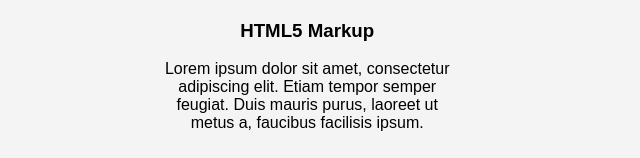
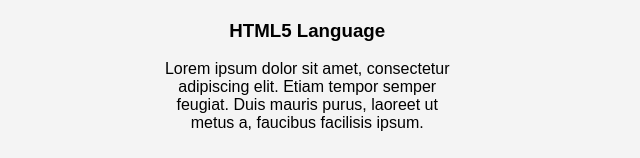
Before and after one commit to Elcan-88/Responsive-Web-Design, a plain HTML site: page index.html in a window 1280 px wide. Shown: the part 794-952 px from the top of the page, 0-640 px from the left. Drawn offline with Linux system fonts and the light colour scheme.

Commit message:
Markup changed

```diff
--- a/index.html
+++ b/index.html
@@ -43,7 +43,7 @@
 		<div class="container">
 			<div class="box">
 				<img src="https://upload.wikimedia.org/wikipedia/commons/thumb/6/61/HTML5_logo_and_wordmark.svg/1200px-HTML5_logo_and_wordmark.svg.png">
-				<h3>HTML5 Markup</h3>
+				<h3>HTML5 Language</h3>
 				<p>Lorem ipsum dolor sit amet, consectetur adipiscing elit. Etiam tempor semper feugiat. Duis mauris purus, laoreet ut metus a, faucibus facilisis ipsum.</p>
 			</div>
 		</div>
```
